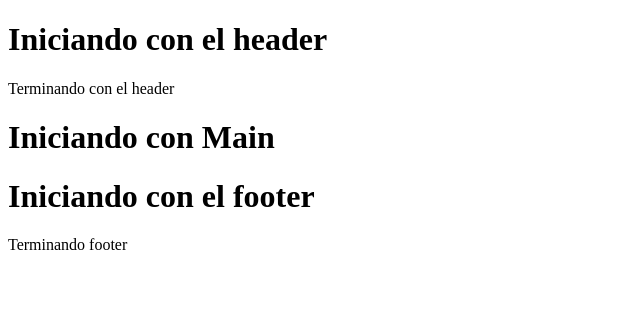
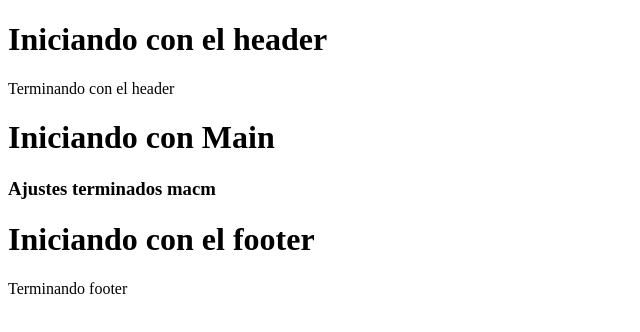
Before and after one commit to DemcCode/git-profesional, a plain HTML site: page css/index.html in a window 1280 px wide. Shown: the whole page, without its empty margins (0-640 px from the left). Drawn offline with Linux system fonts and the light colour scheme.

Commit message:
Commit prueba de error1

```diff
--- a/css/index.html
+++ b/css/index.html
@@ -13,6 +13,7 @@
 
     <main>
       <h1>Iniciando con Main</h1>
+      <h3>Ajustes terminados macm</h3>
     </main>
 
     <footer>
```
Also changed, not shown: 1 other file.
